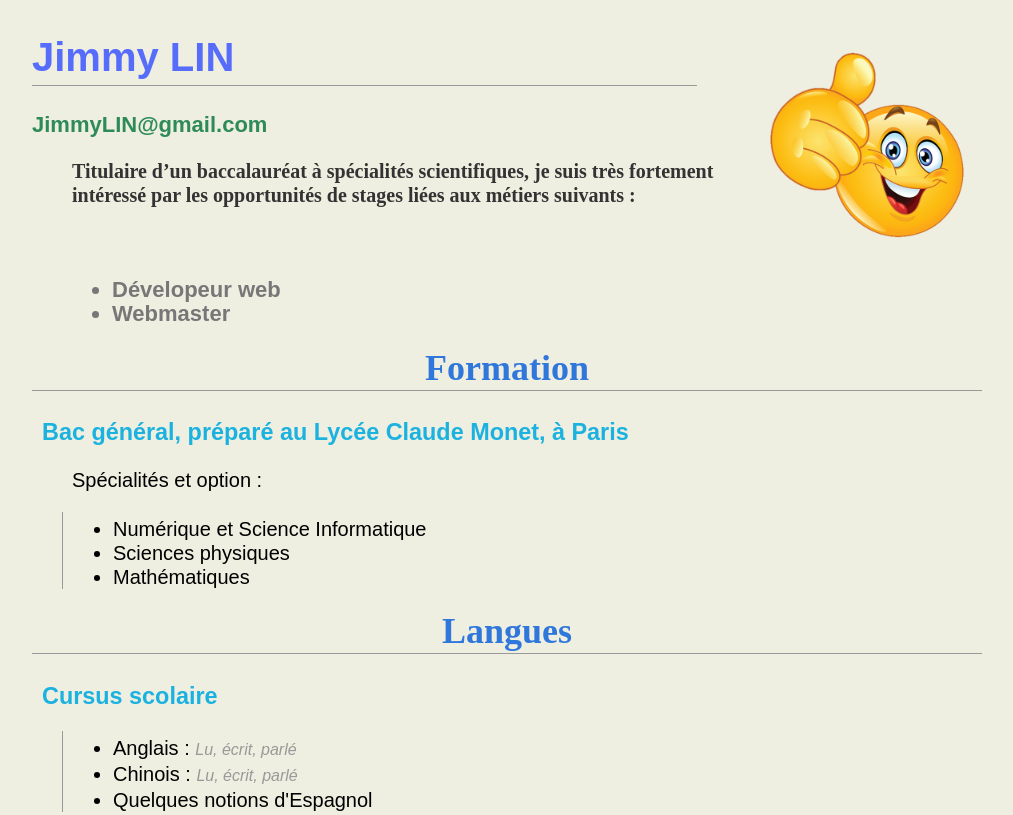
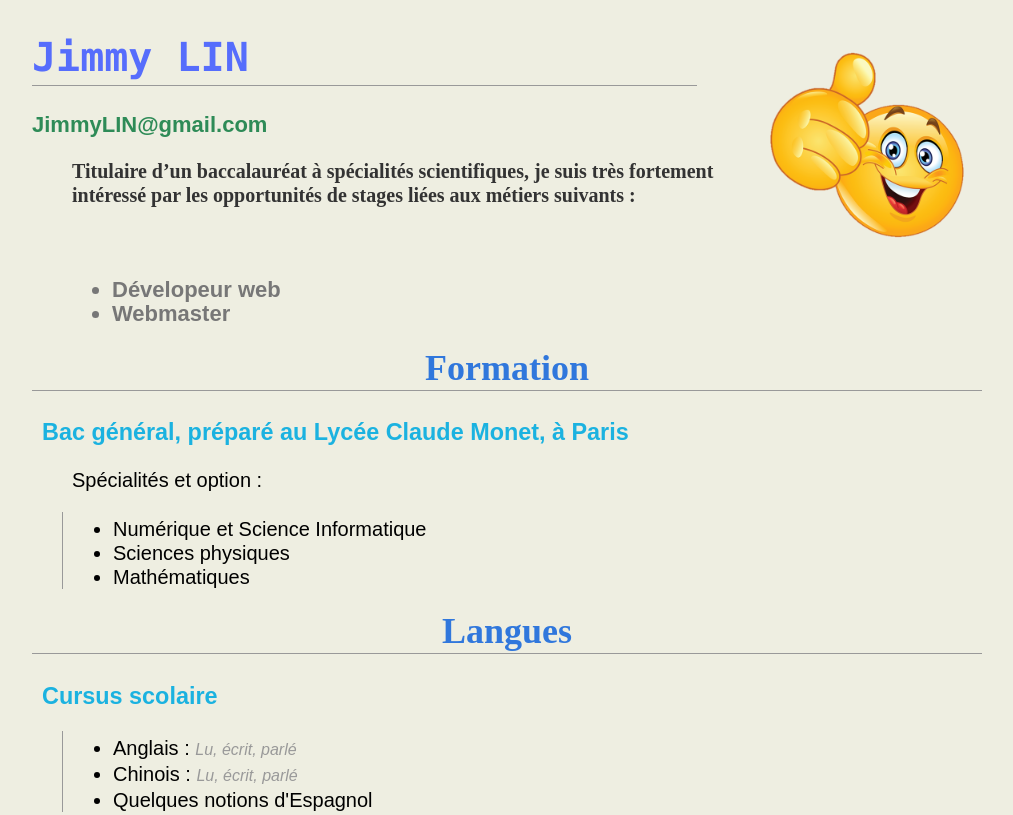
Before and after one commit to LyceeFaure/CV_Jimmy_LIN, a plain HTML site: page index.html in a window 1280 px wide. Shown: the top 815 px of the page, without its empty margins (6-1019 px from the left). Drawn offline with Linux system fonts and the light colour scheme.

Commit message:
Update style.css

```diff
--- a/style.css
+++ b/style.css
@@ -8,7 +8,7 @@ line-height: 24px;
 }
 
 h1 {
-font-family: fantasy;
+font-family: Monaco ;
 font-size: 40px;
 color: #566dfc;
 margin-right: 30%;
```
